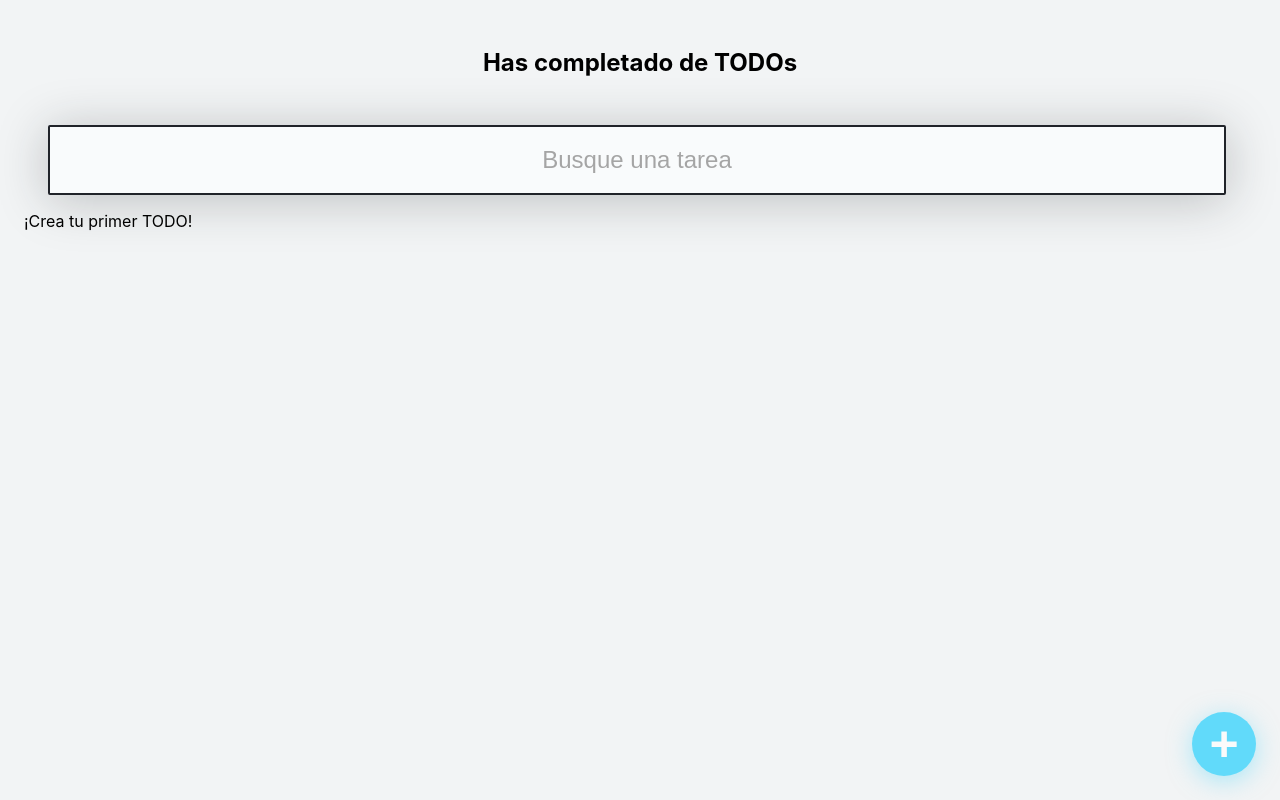
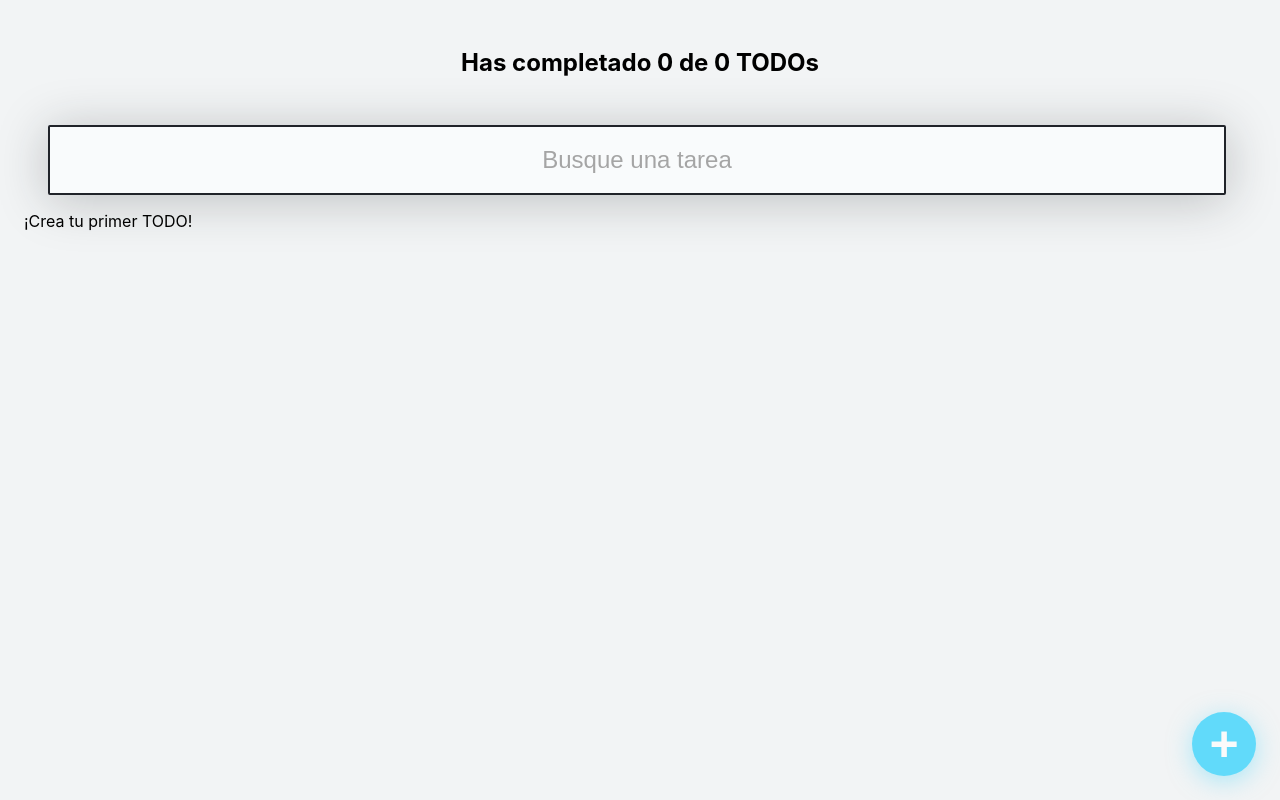
Before and after one commit to fersayago/intro-react, a React (Create React App) app in the folder todo-machine/: page / in a window 1280 px wide. Built offline with nearby package versions, Linux system fonts and the light colour scheme.

Commit message:
useContext

```diff
--- a/todo-machine/src/AppUI.js
+++ b/todo-machine/src/AppUI.js
@@ -7,19 +7,19 @@
 import { TodoContext } from './TodoContext';
 
 function AppUI() {
-  return(
-    <React.Fragment>
-      <TodoCounter/>
-      <TodoSearch/>
-      <TodoContext.Consumer>
-        {({
+  const {
     error,
     loading,
     searchedTodos,
     completeTodo,
     uncompleteTodo,
     deleteTodo
-        }) => (
+  } = React.useContext(TodoContext)
+
+  return(
+    <React.Fragment>
+      <TodoCounter/>
+      <TodoSearch/>
       <TodoList>
         {error && <p>Hubo un error, desespérate</p>}
         {loading && <p>Éstamos cargando, no desesperes...</p>}
@@ -35,9 +35,6 @@
             />
             ))}
       </TodoList>
-        )}
-      </TodoContext.Consumer>
-
       <CreateTodoButton />
     </React.Fragment>
   )
--- a/todo-machine/src/components/TodoCounter.js
+++ b/todo-machine/src/components/TodoCounter.js
@@ -1,13 +1,14 @@
 import React from 'react';
 import './TodoCounter.css'
+import { TodoContext } from '../TodoContext';
 
-function TodoCounter(props) {
+function TodoCounter() {
 
-  const {total, completed} = props
+  const {totalTodos, completedTodos} = React.useContext(TodoContext);
 
   return(
     <h2 className="TodoCounter">
-      Has completado {completed} de {total} TODOs
+      Has completado {completedTodos} de {totalTodos} TODOs
     </h2>
   )
 }
--- a/todo-machine/src/components/TodoSearch.js
+++ b/todo-machine/src/components/TodoSearch.js
@@ -1,7 +1,10 @@
 import React from 'react'
 import './TodoSearch.css'
+import { TodoContext } from '../TodoContext'
 
-function TodoSearch({searchValue, setSearchValue}){
+function TodoSearch(){
+
+  const {searchValue, setSearchValue} = React.useContext(TodoContext)
 
   const onSearchValueChange = (event) => {
     setSearchValue(event.target.value)
```
Lines whose indentation alone changed are shown as unchanged.
